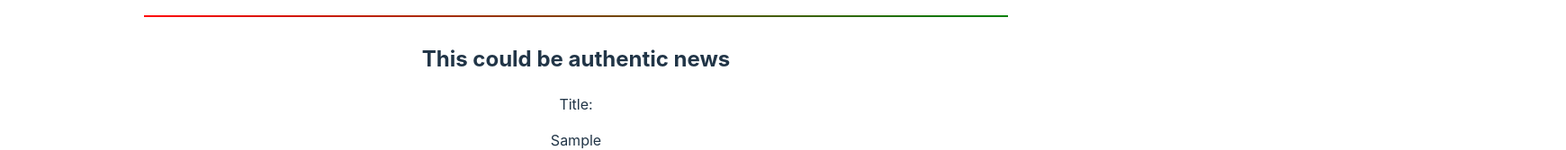
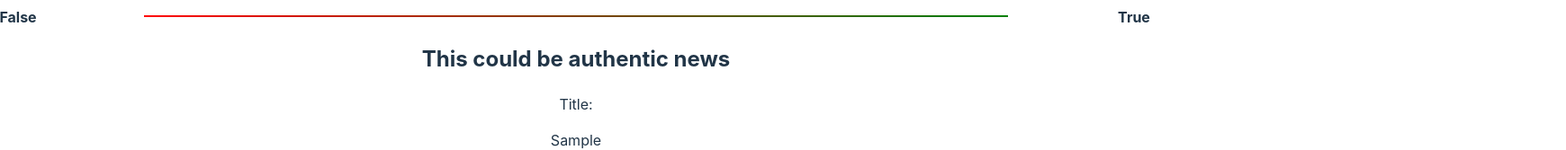
Before and after one commit to SuperSaiyansUcd/Fake-News-Detection-, a React (Create React App) app in the folder fake-news-detection-app/: page / in a window 1280 px wide. Both pictures are taken after typing "Sample", "Sample" into the empty fields and a click on the input "Submit". Shown: the top 167 px of the page at 90% size, 1740 px wide, since content can reach past the window. Built offline with nearby package versions, Linux system fonts and the light colour scheme.

Commit message:
add labels

```diff
--- a/fake-news-detection-app/src/components/LineSpectrum.css
+++ b/fake-news-detection-app/src/components/LineSpectrum.css
@@ -48,3 +48,14 @@
   margin-top: 5px;
   margin-left: 5px;
 }
+
+.end-labels {
+  font-weight: bold;
+  display: flex;
+  justify-content: space-between;
+  width: 2200px; /* Adjust the width as needed */
+  position: absolute;
+  top: 90%;
+  left: 50%;
+  transform: translateX(-50%) translateY(-80%);
+}
--- a/fake-news-detection-app/src/components/LineSpectrum.js
+++ b/fake-news-detection-app/src/components/LineSpectrum.js
@@ -13,6 +13,10 @@ const LineSpectrum = ({ value }) => {
         <div className="arrow-rectangle"></div>
         <div className="value">{value}%</div>
       </div>
+      <div className="end-labels">
+        <div className="end-label">False</div>
+        <div className="end-label">True</div>
+      </div>
     </div>
   );
 };
```
